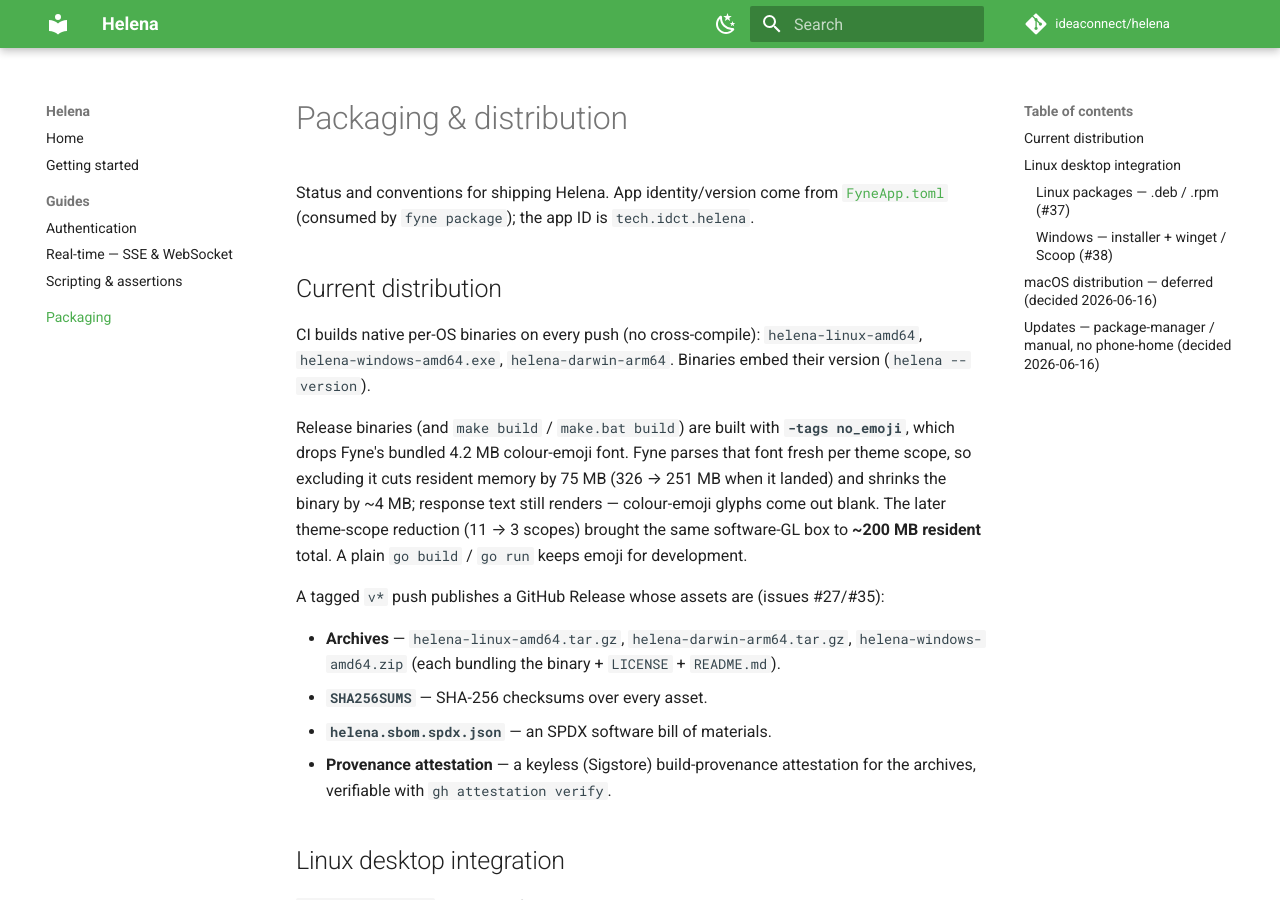
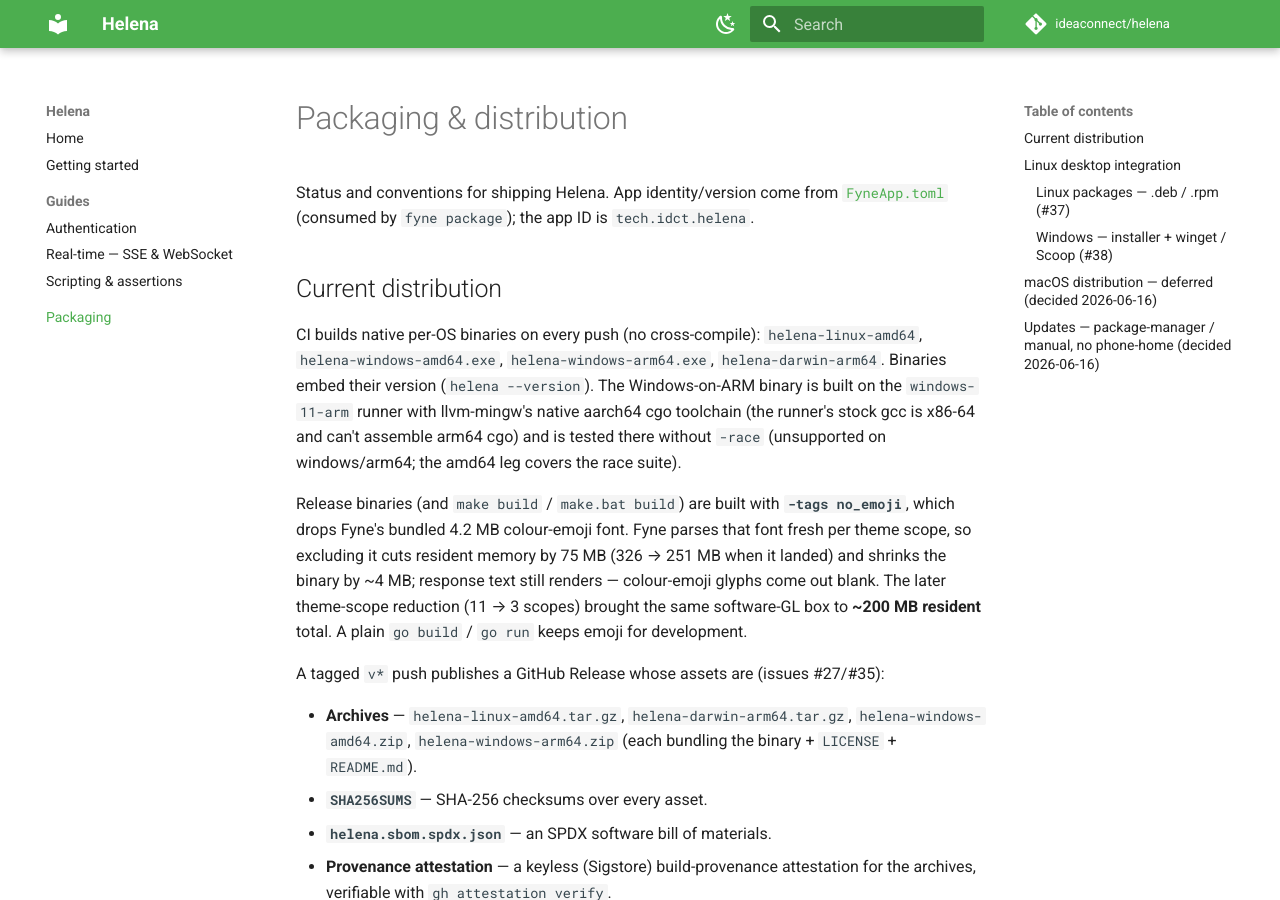
Before and after one commit to ideaconnect/helena, an MkDocs documentation site: the page built from docs/PACKAGING.md, in a window 1280 px wide and 900 px high. Built offline with MkDocs 1.6.1 and Material for MkDocs 9.7.7, drawn with Linux system fonts in a browser that asks for light colours; comment, search, counter and statistics services are not loaded.

Commit message:
build(ci): promote windows/arm64 to a shipped release binary (#142)
The native windows-11-arm leg is green (llvm-mingw aarch64 toolchain,
tests without -race), so make it a required leg (drop the experimental /
continue-on-error trial flag) and archive helena-windows-arm64.zip in the
release job. Document the new binary in the README download + "Native CI"
sections, docs/PACKAGING.md, the website download page, and CHANGELOG.

```diff
--- a/docs/PACKAGING.md
+++ b/docs/PACKAGING.md
@@ -7,8 +7,12 @@
 ## Current distribution
 
 CI builds native per-OS binaries on every push (no cross-compile):
-`helena-linux-amd64`, `helena-windows-amd64.exe`, `helena-darwin-arm64`. Binaries
-embed their version (`helena --version`).
+`helena-linux-amd64`, `helena-windows-amd64.exe`, `helena-windows-arm64.exe`,
+`helena-darwin-arm64`. Binaries embed their version (`helena --version`). The
+Windows-on-ARM binary is built on the `windows-11-arm` runner with llvm-mingw's
+native aarch64 cgo toolchain (the runner's stock gcc is x86-64 and can't
+assemble arm64 cgo) and is tested there without `-race` (unsupported on
+windows/arm64; the amd64 leg covers the race suite).
 
 Release binaries (and `make build` / `make.bat build`) are built with
 **`-tags no_emoji`**, which drops Fyne's bundled 4.2 MB colour-emoji font. Fyne
@@ -22,7 +26,8 @@
 A tagged `v*` push publishes a GitHub Release whose assets are (issues #27/#35):
 
 - **Archives** — `helena-linux-amd64.tar.gz`, `helena-darwin-arm64.tar.gz`,
-  `helena-windows-amd64.zip` (each bundling the binary + `LICENSE` + `README.md`).
+  `helena-windows-amd64.zip`, `helena-windows-arm64.zip` (each bundling the
+  binary + `LICENSE` + `README.md`).
 - **`SHA256SUMS`** — SHA-256 checksums over every asset.
 - **`helena.sbom.spdx.json`** — an SPDX software bill of materials.
 - **Provenance attestation** — a keyless (Sigstore) build-provenance
```
Also changed, not shown: CHANGELOG.md (+5 -0 lines), README.md (+9 -6 lines), website/download.md (+2 -2 lines), .github/workflows/ci.yml.
